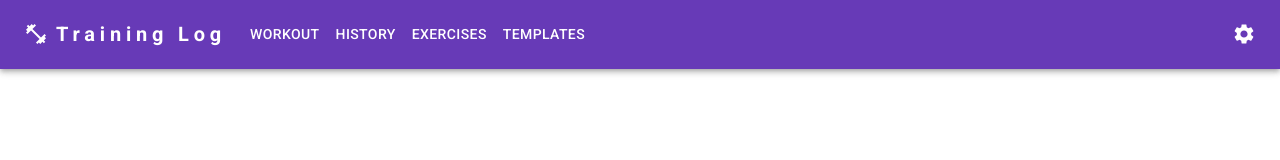
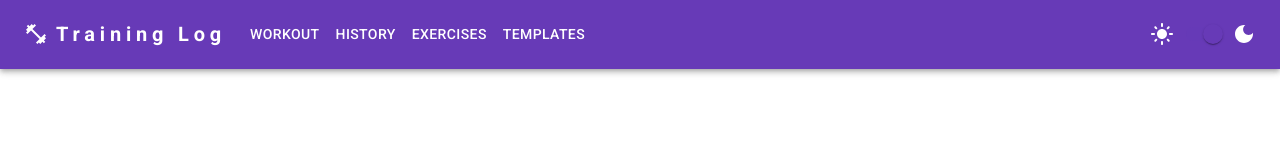
Before and after one commit to tylersocholotuik/training-log, a Next.js app in the folder training-log-app/: page / in a window 1280 px wide. Shown: the top 160 px of the page. Built offline with nearby package versions, Linux system fonts and the light colour scheme.

Commit message:
added toggle switch for light/dark mode to NavBar component

```diff
--- a/training-log-app/components/NavBar.js
+++ b/training-log-app/components/NavBar.js
@@ -8,32 +8,38 @@ import Menu from '@mui/material/Menu';
 import MenuIcon from '@mui/icons-material/Menu';
 import Container from '@mui/material/Container';
 import Button from '@mui/material/Button';
-import Tooltip from '@mui/material/Tooltip';
 import MenuItem from '@mui/material/MenuItem';
 import FitnessCenterIcon from '@mui/icons-material/FitnessCenter';
-import SettingsIcon from '@mui/icons-material/Settings';
+import LightModeIcon from '@mui/icons-material/LightMode';
+import DarkModeIcon from '@mui/icons-material/DarkMode';
+import Switch from '@mui/material/Switch';
+import Tooltip from '@mui/material/Tooltip';
+import { useColorScheme } from "@mui/material";
 
 export default function NavBar() {
     const pages = ['Workout', 'History', 'Exercises', 'Templates'];
-    const settings = ['Profile', 'Account', 'Dashboard', 'Logout'];
 
     const [anchorElNav, setAnchorElNav] = useState(null);
-    const [anchorElUser, setAnchorElUser] = useState(null);
 
     const handleOpenNavMenu = (event) => {
         setAnchorElNav(event.currentTarget);
-    };
-    const handleOpenUserMenu = (event) => {
-        setAnchorElUser(event.currentTarget);
     };
 
     const handleCloseNavMenu = () => {
         setAnchorElNav(null);
     };
 
-    const handleCloseUserMenu = () => {
-        setAnchorElUser(null);
-    };
+    const [checked, setChecked] = useState(true);
+
+    const { mode, setMode } = useColorScheme();
+    if (!mode) {
+        return null;
+    }
+
+    const handleThemeToggle = (event) => {
+        setMode(event.target.checked ? 'dark' : 'light');
+        setChecked(event.target.checked);
+    }
 
     return (
         <AppBar position="static">
@@ -120,34 +126,16 @@ export default function NavBar() {
                             </Button>
                         ))}
                     </Box>
-                <Box sx={{ flexGrow: 0 }}>
-                    <Tooltip title="Open settings">
-                    <IconButton onClick={handleOpenUserMenu} sx={{ p: 0 }} color="inherit" >
-                        <SettingsIcon />
-                    </IconButton>
+                    <Box sx={{ flexGrow: 0, display: 'flex', alignItems: 'center' }}>
+                        <LightModeIcon />
+                        <Tooltip title="Toggle light/dark mode">
+                            <Switch
+                                checked={checked}
+                                onChange={handleThemeToggle}
+                                inputProps={{ 'aria-label': 'theme switch' }}
+                            />
                         </Tooltip>
-                    <Menu
-                    sx={{ mt: '45px' }}
-                    id="menu-appbar"
-                    anchorEl={anchorElUser}
-                    anchorOrigin={{
-                        vertical: 'top',
-                        horizontal: 'right',
-                    }}
-                    keepMounted
-                    transformOrigin={{
-                        vertical: 'top',
-                        horizontal: 'right',
-                    }}
-                    open={Boolean(anchorElUser)}
-                    onClose={handleCloseUserMenu}
-                    >
-                    {settings.map((setting) => (
-                        <MenuItem key={setting} onClick={handleCloseUserMenu}>
-                        <Typography sx={{ textAlign: 'center' }}>{setting}</Typography>
-                        </MenuItem>
-                    ))}
-                    </Menu>
+                        <DarkModeIcon />
                     </Box>
                 </Toolbar>
             </Container>
--- a/training-log-app/pages/_app.js
+++ b/training-log-app/pages/_app.js
@@ -7,11 +7,12 @@ import '@fontsource/roboto/500.css';
 import '@fontsource/roboto/700.css';
 
 // theme
-import { ThemeProvider } from "@mui/material";
+import { CssBaseline, ThemeProvider } from "@mui/material";
 import { theme } from "@/utils/theme/theme";
 
 export default function App({ Component, pageProps }) {
   return <ThemeProvider theme={theme}>
+          <CssBaseline />
           <Component {...pageProps} />
        </ThemeProvider>
    ;
```
Also changed, not shown: training-log-app/pages/index.js (+0 -7 lines). Lines whose indentation alone changed are shown as unchanged.
